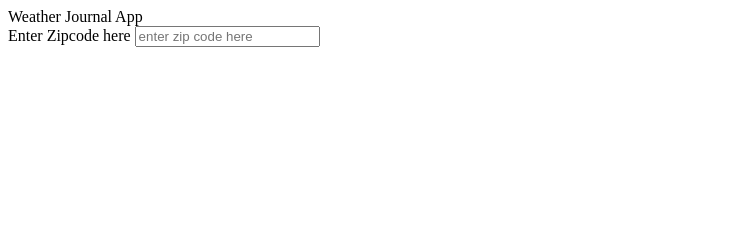
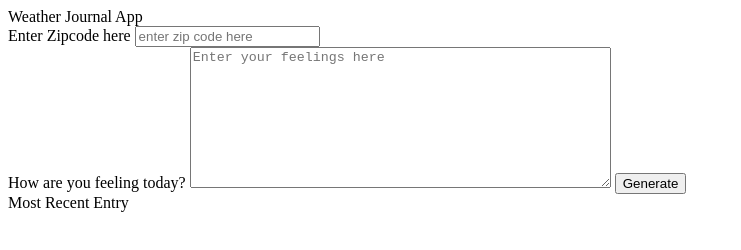
Before and after one commit to ZbigniewKulczynski1984/weather_app_9_12, a plain HTML site: page index.html in a window 1280 px wide. Shown: the whole page, without its empty margins (0-741 px from the left). Drawn offline with Linux system fonts and the light colour scheme; a web font is replaced by a local one.

Commit message:
info added

```diff
--- a/index.html
+++ b/index.html
@@ -4,6 +4,9 @@
     <meta charset="UTF-8" />
     <meta http-equiv="X-UA-Compatible" content="IE=edge" />
     <meta name="viewport" content="width=device-width, initial-scale=1.0" />
+    <link href="https://fonts.googleapis.com/css?family=Oswald:400,600,700|Ranga:400,700&display=swap" rel="stylesheet">
+<link rel="stylesheet" href="style.css">
+
     <title>weather app</title>
   </head>
   <body>
@@ -15,6 +18,27 @@
         <label for="zip">Enter Zipcode here</label>
         <input type="text" id="zip" placeholder="enter zip code here" />
       </div>
+      <div class="holder feel">
+        <label for="feelings">How are you feeling today?</label>
+        <textarea
+          class="myInput"
+          id="feelings"
+          placeholder="Enter your feelings here"
+          rows="9"
+          cols="50"
+        ></textarea>
+        <button id="generate" type="submit">Generate</button>
+      </div>
+      <div class="holder entry">
+        <div class="title">Most Recent Entry</div>
+        <div id="entryHolder">
+          <div id="date"></div>
+          <div id="temp"></div>
+          <div id="content"></div>
+        </div>
+      </div>
     </div>
+
+    <script src="app.js"></script>
   </body>
 </html>
```
